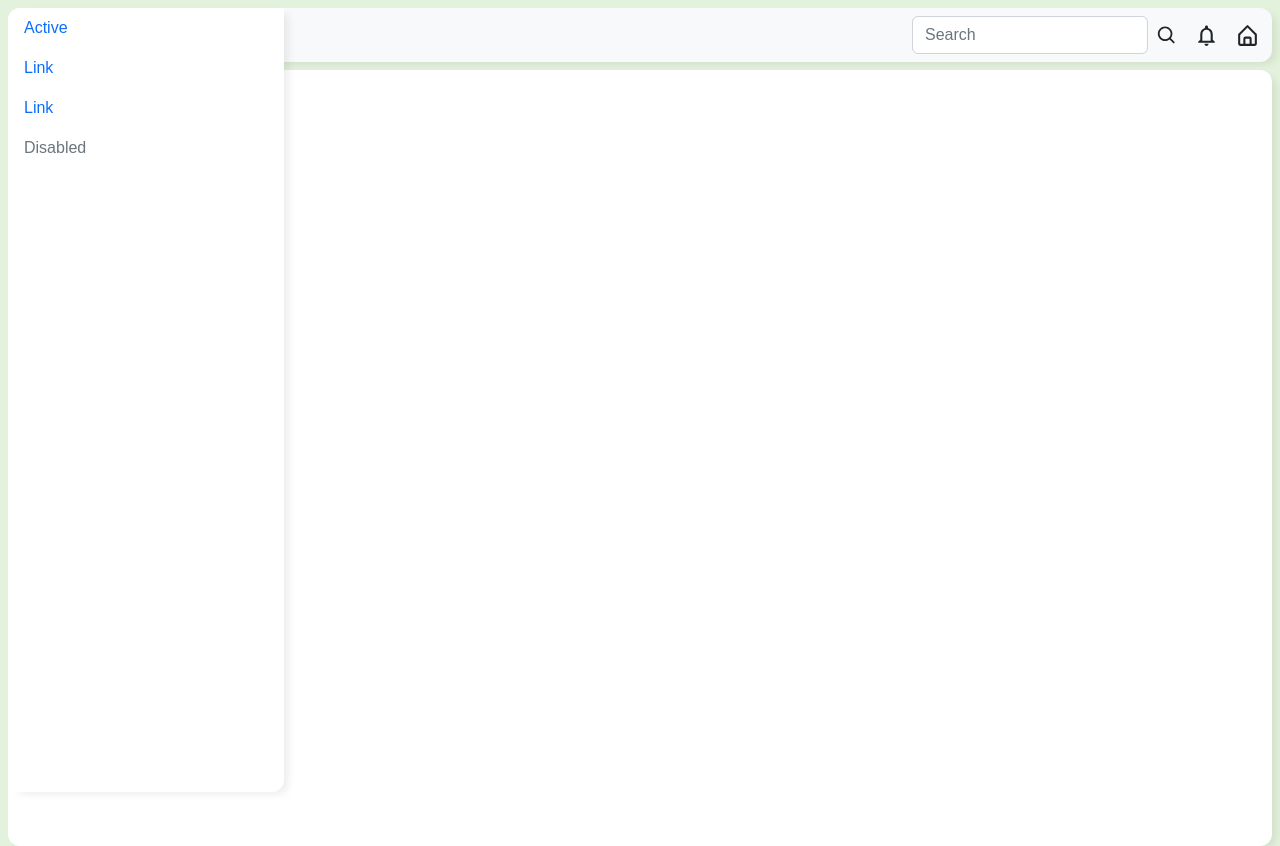
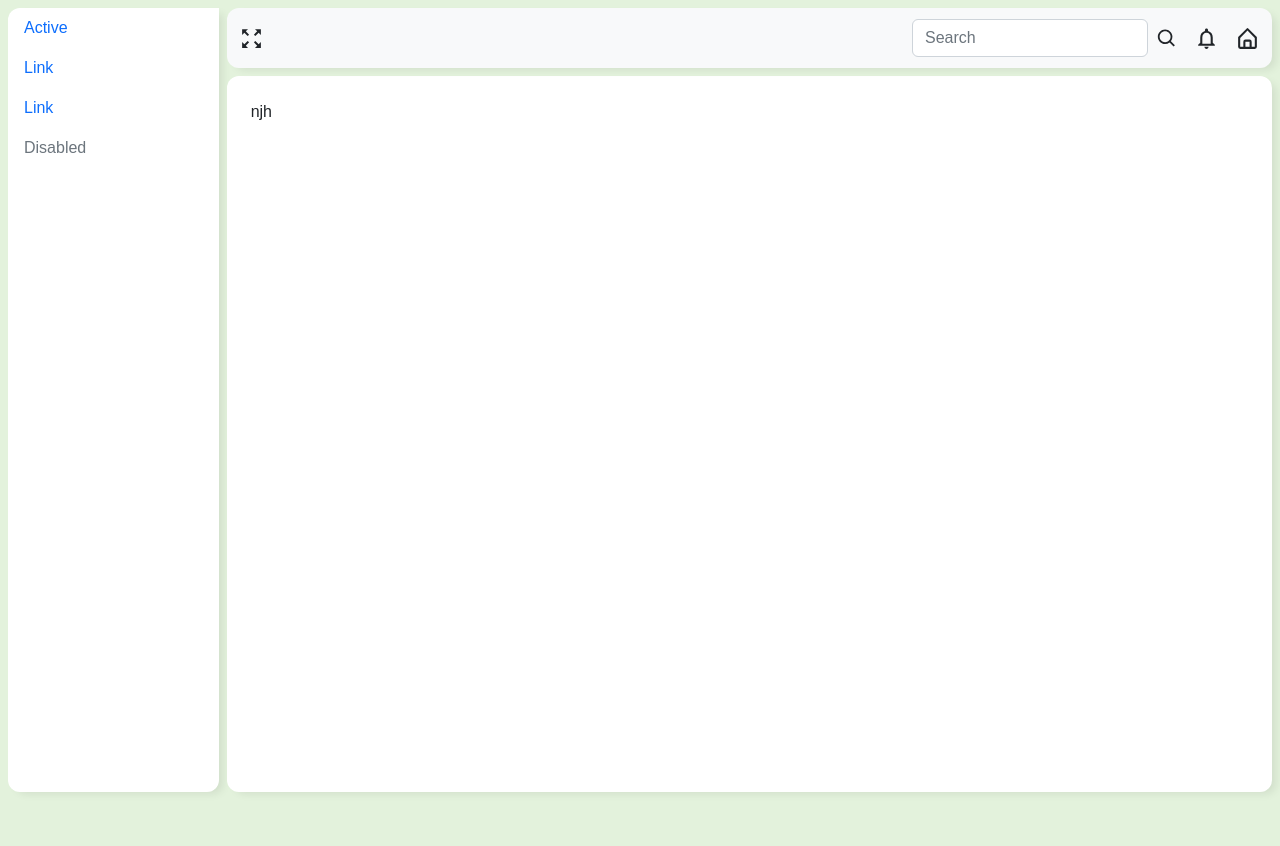
Before and after one commit to FavasCherukunnu/techGram, a React (Create React App) app: page / in a window 1280 px wide. After the commit the page ends 800 px from the top, so only its background shows below. Built offline with nearby package versions, Linux system fonts and the light colour scheme; a web font is replaced by a local one.

Commit message:
completed design by using bootstrap

```diff
--- a/src/components/contentDiv.css
+++ b/src/components/contentDiv.css
@@ -1,7 +1,6 @@
 .contentDiv {
-    width: 100%;
-    height: 100%;
-
+    /* width: 100%; */
+    flex-grow: 1;
 }
 
 .contentInnerDiv {
--- a/src/components/homeTemplate.js
+++ b/src/components/homeTemplate.js
@@ -5,7 +5,7 @@ import Form from 'react-bootstrap/Form';
 import Nav from 'react-bootstrap/Nav';
 import Navbar from 'react-bootstrap/Navbar';
 import NavDropdown from 'react-bootstrap/NavDropdown';
-import { BiHomeAlt, BiSearch } from 'react-icons/bi';
+import { BiHomeAlt, BiSearch,BiExpand} from 'react-icons/bi';
 import { MdOutlineNotificationsNone } from 'react-icons/md';
 import './navbar.css';
 import { Col, Row, Stack } from "react-bootstrap";
@@ -19,12 +19,32 @@ export default function HomeTemplate() {
     });
 
     return (
-        <div>
-            <div className="outerDiv p-2">
+        <div className="navBarOuter p-2">
+            <Row className=" p-0 m-0" style={{height:'100%'}}>
+                <Col xs={12} md={3} lg={3} xl={2} className="p-0 me-2">
+                    {/* <div className=''> */}
+                    <Stack className='sideNavBar'>
+                        <Nav defaultActiveKey="/home" className="flex-column">
+                            <Nav.Link href="/home">Active</Nav.Link>
+                            <Nav.Link eventKey="link-1">Link</Nav.Link>
+                            <Nav.Link eventKey="link-2">Link</Nav.Link>
+                            <Nav.Link eventKey="disabled" disabled className='mt-auto'>
+                                Disabled
+                            </Nav.Link>
+                        </Nav>
+                    </Stack>
+                    {/* </div> */}
+                    {/* <div style={{backgroundColor:'white',height:'500px'}}>
+
+                    </div> */}
+                </Col>
+                <Col className="p-0 " >
+                    <div className="outerDiv">
                         <Navbar className="topNavBar" bg="light" expand="lg">
                             <Container fluid>
-                        {/* <Navbar.Brand href="#">Navbar scroll</Navbar.Brand> */}
                                 <Navbar.Toggle aria-controls="sideNavBarScroll" />
+
+                                <BiExpand size={25}/>
 
                                 <Stack className="ms-auto" direction="horizontal" gap={3}>
                                     <Form >
@@ -44,21 +64,15 @@ export default function HomeTemplate() {
                             </Container>
                         </Navbar>
                         <div className="contentDiv pt-2">
-                    <div className="contentInnerDiv"></div>
+                            <div className="contentInnerDiv p-4">njh</div>
                         </div>
                     </div>
-            <div className='navBarOuter p-2'>
-                <Stack className='sideNavBar'>
-                    <Nav defaultActiveKey="/home" className="flex-column">
-                        <Nav.Link href="/home">Active</Nav.Link>
-                        <Nav.Link eventKey="link-1">Link</Nav.Link>
-                        <Nav.Link eventKey="link-2">Link</Nav.Link>
-                        <Nav.Link eventKey="disabled" disabled className='mt-auto'>
-                            Disabled
-                        </Nav.Link>
-                    </Nav>
-                </Stack>
-            </div>
+
+                    {/* <div style={{backgroundColor:'white',height:'500px'}}>
+
+                    </div> */}
+                </Col>
+            </Row>
         </div>
     );
 
--- a/src/components/navbar.css
+++ b/src/components/navbar.css
@@ -4,10 +4,15 @@
 
     box-shadow: 6px 4px 8px -2px rgba(0, 0, 0, 0.08);
     border-radius: 12px;
+    height: 60px;
+    width: 100%;
 }
 
 .outerDiv{
     /* position: fixed; */
-    width: 100%;
-    height: 100vh;
+    /* width: 100px; */
+    height: 100%;
+    display: flex;
+    flex-direction: column;
+    /* flex-wrap: wrap; */
 }
--- a/src/components/sideNavigation.css
+++ b/src/components/sideNavigation.css
@@ -1,6 +1,6 @@
 .sideNavBar{
 
-    width: 276px;
+    /* width: 276px; */
     background: #FFFFFF;
     box-shadow: 6px 4px 8px -2px rgba(0, 0, 0, 0.08);
     border-radius: 12px 0px 12px 12px;
@@ -11,7 +11,9 @@
 
 .navBarOuter{
     /* box-sizing: border-box; */
-    position: absolute;
-    top: 0;
+    /* position: absolute;
+    top: 0; */
+    position: fixed;
+    width: 100%;
     height: 100vh;
 }
```
Lines whose indentation alone changed are shown as unchanged.
